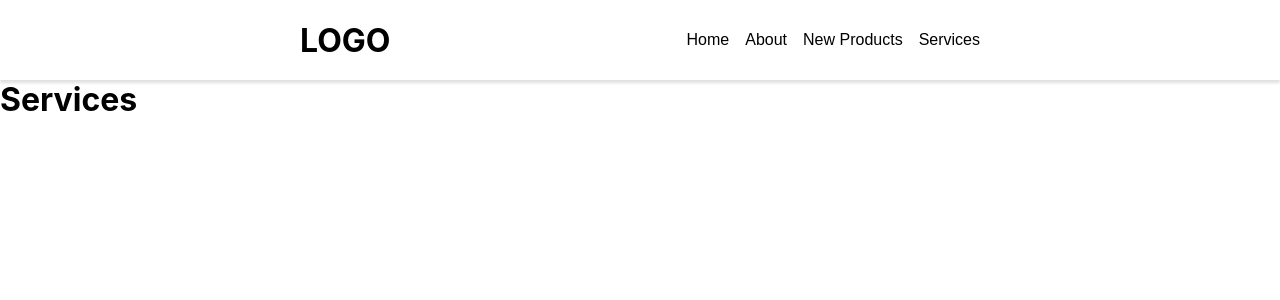
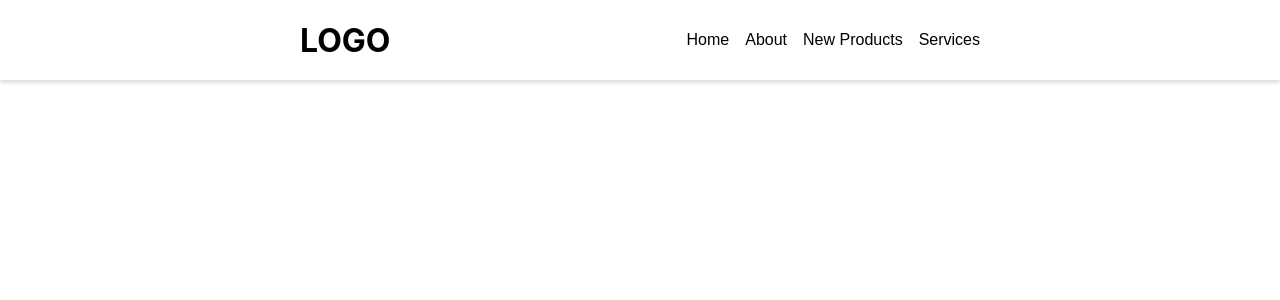
Before and after one commit to yanmoenaing118/deep-nextjs, a Next.js app: page /services in a window 1280 px wide. Shown: the top 300 px of the page. Built offline with nearby package versions, Linux system fonts and the light colour scheme.

Commit message:
love product

```diff
--- a/pages/services.js
+++ b/pages/services.js
@@ -1,5 +1,9 @@
+import ProductsLayout from "../components/products/ProductsLayout"
+
 export default function Services({ b }) {
-    return <h1>Services</h1>
+    return <ProductsLayout>
+        <h1>Services</h1>
+    </ProductsLayout>
 }
 
 export async function getServerSideProps() {
```
